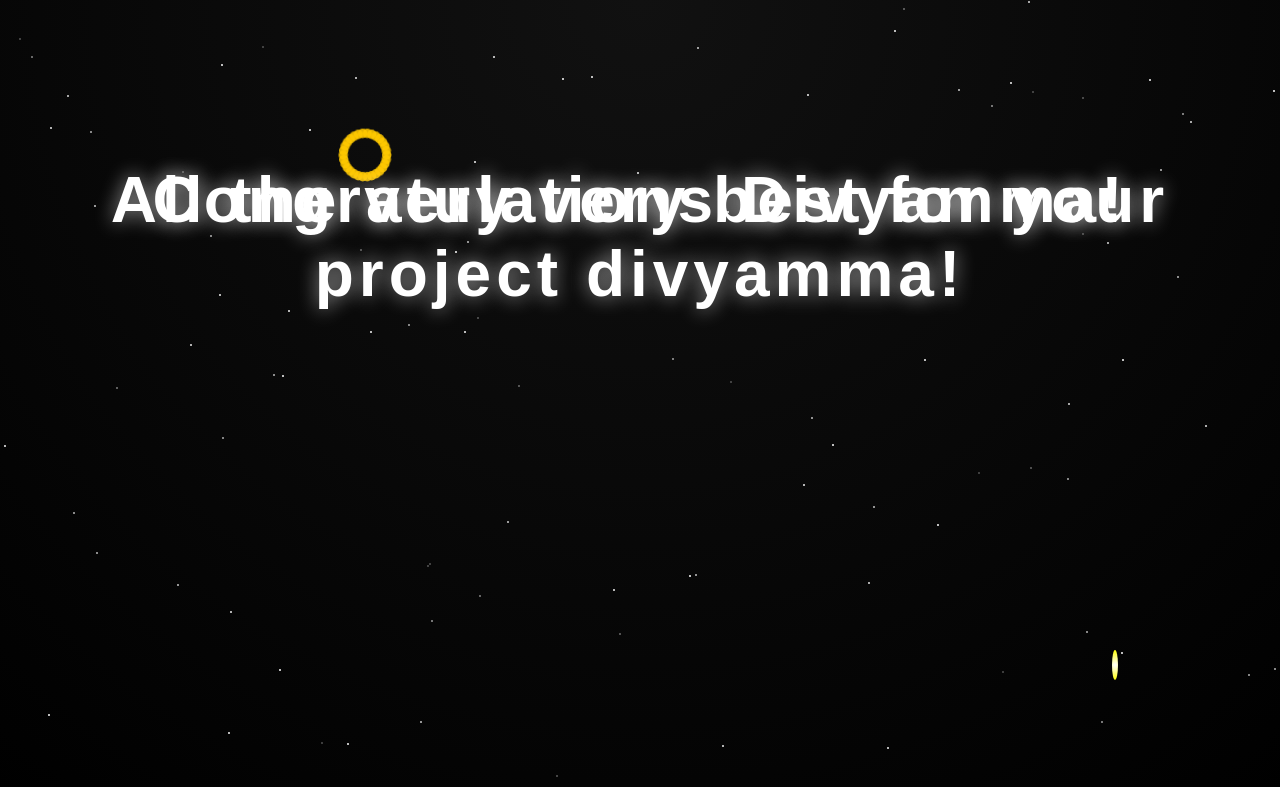
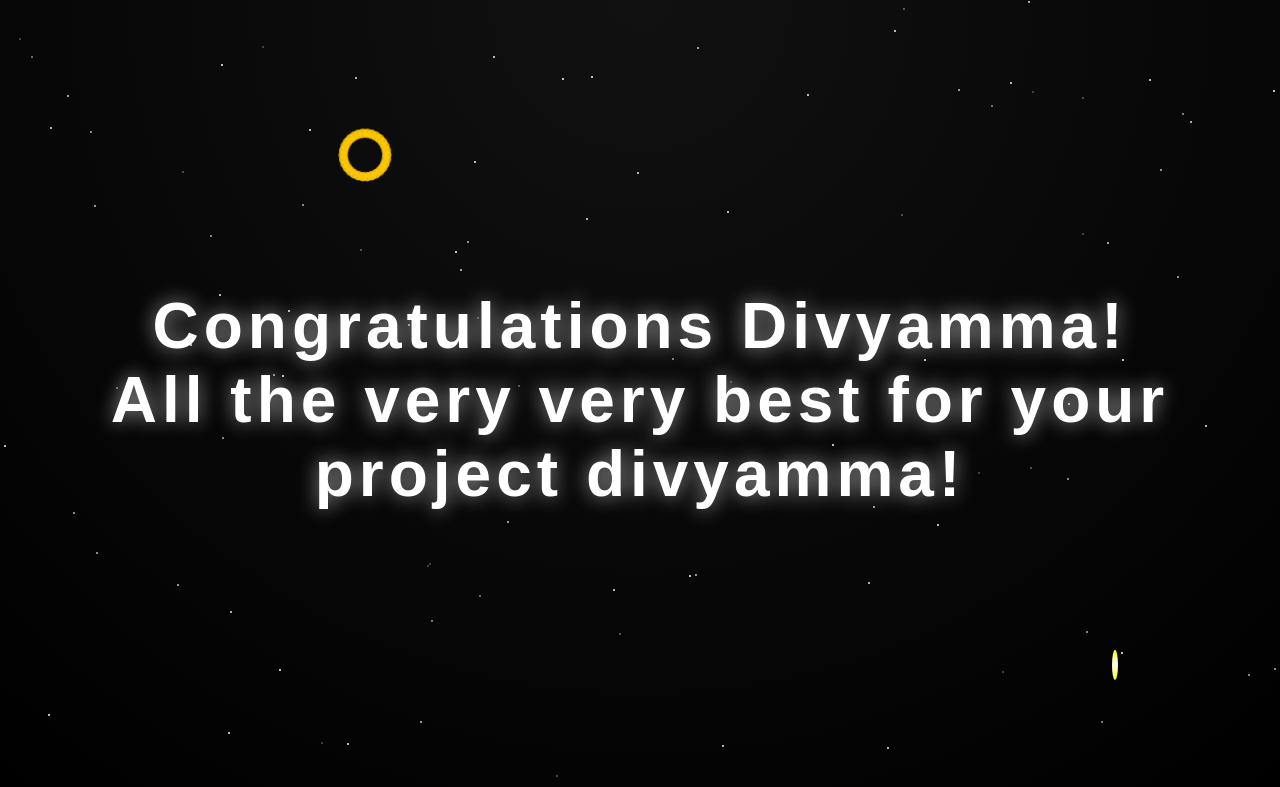
Before and after one commit to satwik-chowdary/crackers, a plain HTML site: page index.html in a window 1280 px wide. Shown: the top 787 px of the page. Drawn offline with Linux system fonts and the light colour scheme.

Commit message:
Update index.html

```diff
--- a/index.html
+++ b/index.html
@@ -33,15 +33,19 @@
             50% { opacity: 1; }
         }
 
-        h1 {
-            position: absolute;
+        /* Text styling */
+        .text-container {
+            position: relative;
+            z-index: 10;
             color: white;
+            text-align: center;
+            text-shadow: 0 0 20px rgba(255,255,255,0.6);
+            letter-spacing: 5px;
+        }
+
+        .text-container h1 {
             font-size: 5vw;
-            text-align: center;
-            z-index: 10;
-            top: 15%;
-            letter-spacing: 5px;
-            text-shadow: 0 0 20px rgba(255,255,255,0.6);
+            margin: 0;
             opacity: 0;
             animation: text-glow 3s ease-out forwards;
         }
@@ -89,7 +93,7 @@
 
         /* Media Queries for mobile */
         @media (max-width: 768px) {
-            h1 {
+            .text-container h1 {
                 font-size: 8vw;
             }
 
@@ -117,8 +121,10 @@
 </head>
 <body>
 
-    <h1>Congratulations Divyamma!</h1>
-    <h1>All the very very best for your project divyamma!</h1>
+    <div class="text-container">
+        <h1>Congratulations Divyamma!</h1>
+        <h1>All the very very best for your project divyamma!</h1>
+    </div>
 
     <!-- Star background container -->
     <div id="star-container"></div>
```
